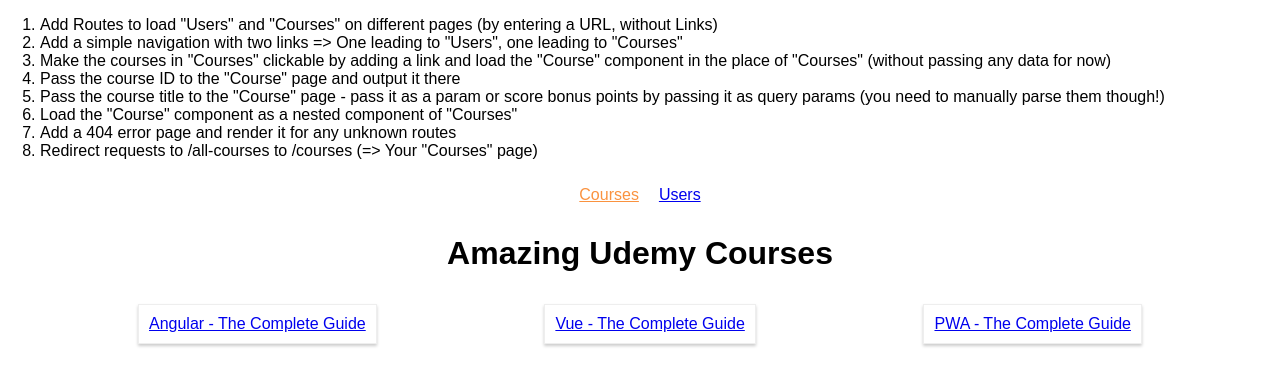
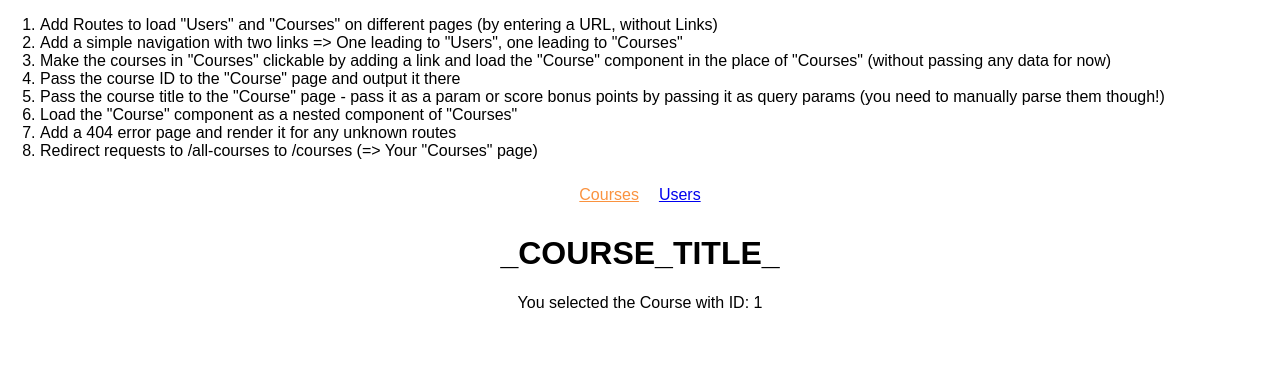
Before and after one commit to NickyJayJay/routing--assignment-problem, a React (Create React App) app: page /courses/1 in a window 1280 px wide. Shown: the top 386 px of the page. Built offline with nearby package versions, Linux system fonts and the light colour scheme.

Commit message:
Pass the course id to the 'Course' page and output it there

```diff
--- a/src/App.js
+++ b/src/App.js
@@ -31,7 +31,7 @@
         </nav>
         <Switch>
           <Route path="/users" component={Users} />
-          <Route path="/courses/course" component={Course} />
+          <Route path="/courses/:courseId" component={Course} />
           <Route path="/courses" component={Courses} />
         </Switch>
       </div>
--- a/src/containers/Course/Course.js
+++ b/src/containers/Course/Course.js
@@ -5,7 +5,7 @@
         return (
             <div>
                 <h1>_COURSE_TITLE_</h1>
-                <p>You selected the Course with ID: _ID_</p>
+                <p>You selected the Course with ID: {this.props.match.params.courseId}</p>
             </div>
         );
     }
--- a/src/containers/Courses/Courses.js
+++ b/src/containers/Courses/Courses.js
@@ -20,7 +20,7 @@
                     {
                         this.state.courses.map( course => {
                             return (
-                                <Link key={course.id} to={this.props.match.url + "/course"}>
+                                <Link key={course.id} to={this.props.match.url + '/' + course.id}>
                                     <article className="Course">{course.title}</article>
                                 </Link>
                             );
```
Also changed, not shown: 1 other file (tests, documents, lock files or other folders).
